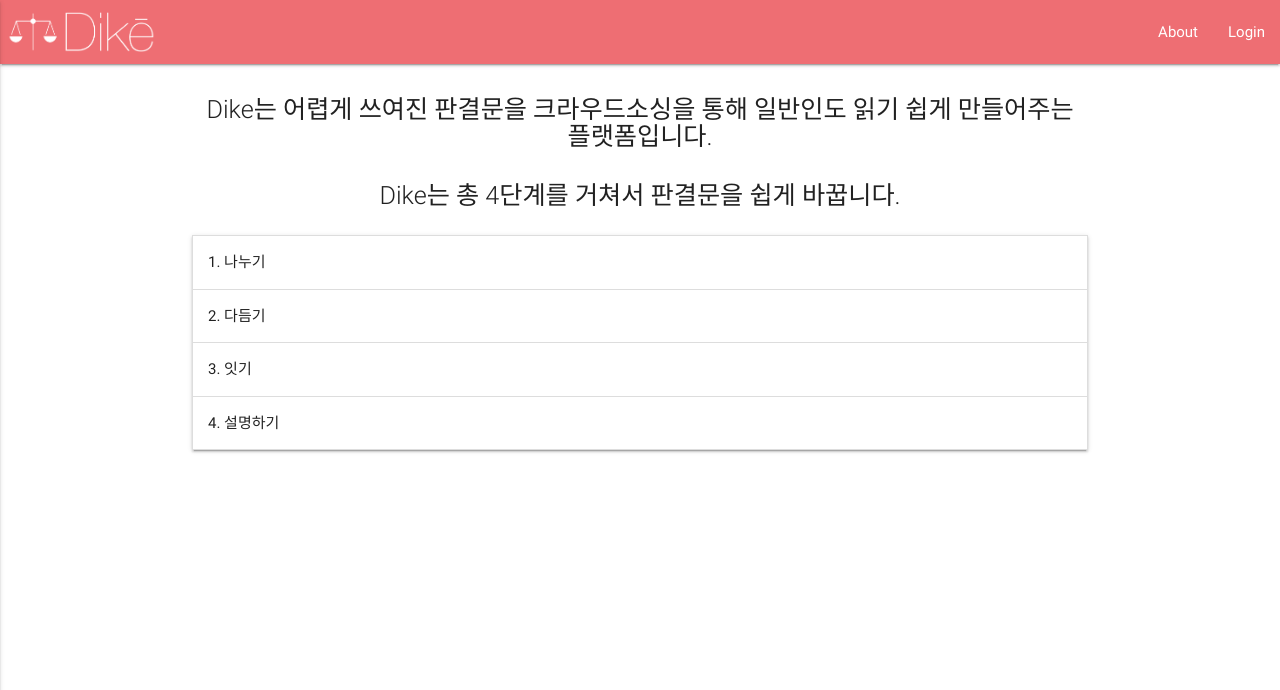
After one commit to dongkwan-kim/dike, a Django app: page /about/ in a window 1280 px wide. The commit adds this page. Shown: the top 690 px of the page. Run offline with Django 3.2, Linux system fonts and the light colour scheme; some libraries are stand-ins or nearby versions.

Commit message:
Add about page

```diff
--- a/dike/dike/urls.py
+++ b/dike/dike/urls.py
@@ -18,6 +18,7 @@ from django.contrib import admin
 from webdike import views as view
 
 urlpatterns = [
+    url(r'^about/', view.about),
     url(r'^admin/', admin.site.urls),
     url(r'^base/', view.base),
     url(r'^$', view.home),
--- /dev/null
+++ b/dike/templates/about.html
@@ -0,0 +1,48 @@
+{% extends 'base.html' %}
+
+{% block content %}
+    <h1 class="header center light flow-text">
+        Dike는 어렵게 쓰여진 판결문을 크라우드소싱을 통해 일반인도 읽기 쉽게 만들어주는 플랫폼입니다.
+    </h1>
+    <h1 class="header center light flow-text">
+        Dike는 총 4단계를 거쳐서 판결문을 쉽게 바꿉니다.
+    </h1>
+    <ul class="collapsible" data-collapsible="accordion">
+        <li>
+            <div class="collapsible-header">
+                1. 나누기
+            </div>
+            <div class="collapsible-body">
+                <span>Lorem ipsum dolor sit amet.</span>
+            </div>
+        </li>
+        <li>
+            <div class="collapsible-header">
+                2. 다듬기
+            </div>
+            <div class="collapsible-body">
+                <span>Lorem ipsum dolor sit amet.</span>
+            </div>
+        </li>
+        <li>
+            <div class="collapsible-header">
+                3. 잇기
+            </div>
+            <div class="collapsible-body">
+                <span>Lorem ipsum dolor sit amet.</span>
+            </div>
+        </li>
+        <li>
+            <div class="collapsible-header"> 4. 설명하기</div>
+            <div class="collapsible-body">
+                <span>Lorem ipsum dolor sit amet.</span>
+            </div>
+        </li>
+    </ul>
+
+    <script>
+        $(document).ready(function () {
+            $('.collapsible').collapsible();
+        });
+    </script>
+{% endblock %}
--- a/dike/templates/base.html
+++ b/dike/templates/base.html
@@ -26,20 +26,20 @@
                 <ul class="right hide-on-med-and-down">
                     {% if user.is_authenticated %}
                         <li>Welcome {{ user.get_full_name }}</li>
-                        <li><a href="about.html">About</a></li>
+                        <li><a href="/about">About</a></li>
                         <li><a href="/accounts/logout">Logout</a></li>
                     {% else %}
-                        <li><a href="about.html">About</a></li>
+                        <li><a href="/about">About</a></li>
                         <li><a href="/accounts/login">Login</a></li>
                     {% endif %}
                 </ul>
                 <ul class="side-nav" id="mobile-demo">
                     {% if user.is_authenticated %}
                         <li>Welcome {{ user.get_username }}</li>
-                        <li><a href="about.html">About</a></li>
+                        <li><a href="/about">About</a></li>
                         <li><a href="/accounts/logout">Logout</a></li>
                     {% else %}
-                        <li><a href="about.html">About</a></li>
+                        <li><a href="/about">About</a></li>
                         <li><a href="/accounts/login">Login</a></li>
                     {% endif %}
                 </ul>
--- a/dike/webdike/views.py
+++ b/dike/webdike/views.py
@@ -2,6 +2,10 @@ from django.shortcuts import render
 from django.http import Http404, JsonResponse
 import json
 from .models import *
+
+
+def about(request):
+    return render(request, 'about.html')
 
 
 def base(request):
```
